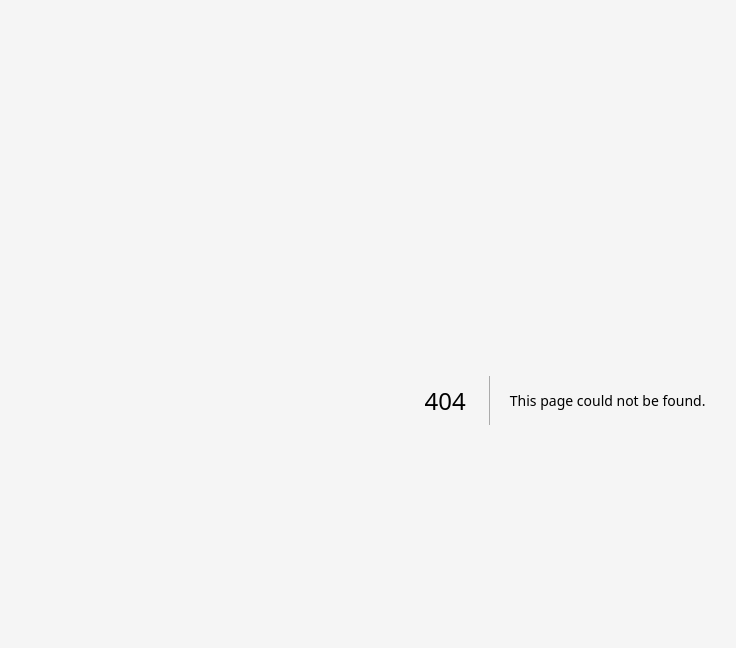
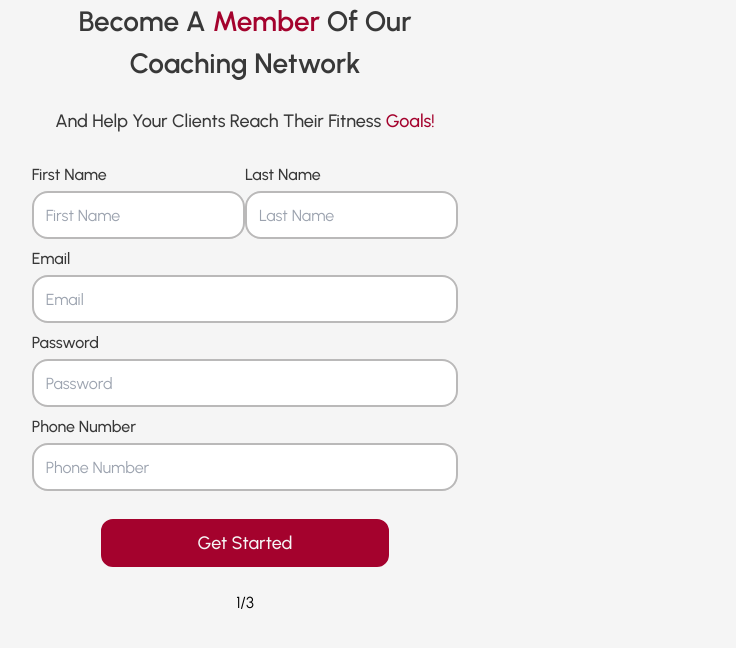
Before and after one commit to ayoub-jouini/FitThingz, a Next.js app in the folder client/: page /signup in a window 1280 px wide. Before the commit this address had no page. Shown: the top 648 px of the page, without its empty margins (75-811 px from the left). Built offline with nearby package versions, Linux system fonts and the light colour scheme.

Commit message:
signupForm

```diff
--- /dev/null
+++ b/client/src/app/signup/page.tsx
@@ -0,0 +1,23 @@
+import SignupForm from "../../components/forms/SignupForm";
+
+export default function signup() {
+  return (
+    <main>
+      <div></div>
+      <div className="w-1/2 flex flex-col items-center">
+        <div className="text-center w-2/3">
+          <h1 className="font-semibold text-xl text-center text-textPrimary">
+            Become A <span className="text-primary"> Member</span> Of Our
+            Coaching Network
+          </h1>
+          <p className="my-6 text-base text-textPrimary font-medium">
+            And Help Your Clients Reach Their Fitness
+            <span className="text-primary"> Goals!</span>
+          </p>
+        </div>
+        <SignupForm />
+        <p>1/3</p>
+      </div>
+    </main>
+  );
+}
--- /dev/null
+++ b/client/src/components/forms/SignupForm.tsx
@@ -0,0 +1,91 @@
+"use client";
+
+import { useState } from "react";
+
+import Input from "../global/input/Input";
+import Button from "../global/button/Button";
+
+const SignupForm: React.FC = () => {
+  const [firstName, setFirstName] = useState<string>("");
+  const [lastName, setLastName] = useState<string>("");
+  const [email, setEmail] = useState<string>("");
+  const [password, setPassword] = useState<string>("");
+  const [phone, setPhone] = useState<string>("");
+
+  const handleFirstName = (event: any) => {
+    setFirstName(event.target.value);
+  };
+  const handleLastName = (event: any) => {
+    setLastName(event.target.value);
+  };
+  const handleEmail = (event: any) => {
+    setEmail(event.target.value);
+  };
+  const handlePassword = (event: any) => {
+    setPassword(event.target.value);
+  };
+  const handlePhone = (event: any) => {
+    setPhone(event.target.value);
+  };
+
+  const handleSubmit = (event: any) => {
+    event.preventDefault();
+  };
+
+  return (
+    <form className="w-2/3 flex flex-col items-center" onSubmit={handleSubmit}>
+      <div className="w-full flex justify-between">
+        <Input
+          height="h-12"
+          width="w-60"
+          label="First Name"
+          placeholder="First Name"
+          value={firstName}
+          handleChange={handleFirstName}
+        />
+        <Input
+          height="h-12"
+          width="w-60"
+          label="Last Name"
+          placeholder="Last Name"
+          value={lastName}
+          handleChange={handleLastName}
+        />
+      </div>
+      <Input
+        height="h-12"
+        width="w-full"
+        label="Email"
+        placeholder="Email"
+        value={email}
+        handleChange={handleEmail}
+      />
+      <Input
+        height="h-12"
+        width="w-full"
+        label="Password"
+        placeholder="Password"
+        value={password}
+        handleChange={handlePassword}
+      />
+      <Input
+        height="h-12"
+        width="w-full"
+        label="Phone Number"
+        placeholder="Phone Number"
+        value={phone}
+        handleChange={handlePhone}
+      />
+      <div className="my-6">
+        <Button
+          size="xl"
+          text="Get Started"
+          type="submit"
+          handleButton={handleSubmit}
+        />
+      </div>
+    </form>
+  );
+};
+
+export default SignupForm;
--- a/client/src/components/global/button/Button.tsx
+++ b/client/src/components/global/button/Button.tsx
@@ -6,7 +6,7 @@ interface Props {
   style?: "contained" | "outlined" | "text";
   size?: string;
   disabled?: boolean;
-  handleButton: () => void;
+  handleButton: (event?: any) => void;
 }
 
 const Button: React.FC<Props> = (props) => {
--- a/client/src/components/global/input/Input.tsx
+++ b/client/src/components/global/input/Input.tsx
@@ -8,6 +8,8 @@ interface Props {
   disabled?: boolean;
   value: string | number | readonly string[] | undefined;
   handleChange: (event: any) => void;
+  width?: string;
+  height: string;
 }
 
 const Input: React.FC<Props> = (props) => {
@@ -19,6 +21,8 @@ const Input: React.FC<Props> = (props) => {
     disabled = false,
     value,
     handleChange,
+    width,
+    height,
   } = props;
 
   let errorStyle: string;
@@ -34,16 +38,16 @@ const Input: React.FC<Props> = (props) => {
       errorStyle = "text-success border-success";
       break;
     default:
-      errorStyle = "border-primary text-textPrimary";
+      errorStyle = "border-grisTertiary text-textPrimary";
   }
 
   return (
-    <div className="flex flex-col w-80">
+    <div className={`my-1 flex flex-col ${width}`}>
       <label className="text-sm text-textPrimary font-medium mb-1">
         {label}
       </label>
       <input
-        className={`${errorStyle} h-12 rounded-2xl px-3 border-2 text-textPrimary disabled:border-grisPrimary`}
+        className={`${errorStyle} ${height} rounded-2xl px-3 border-2 text-textPrimary disabled:border-grisPrimary`}
         value={value}
         onChange={handleChange}
         placeholder={placeholder}
--- a/client/tailwind.config.js
+++ b/client/tailwind.config.js
@@ -34,6 +34,7 @@ module.exports = {
         textSecondary: "#F5F5F5",
         grisPrimary: "#D7D6D5",
         grixSecondary: "#808080",
+        grisTertiary: "#BAB9B9",
       },
     },
   },
```
